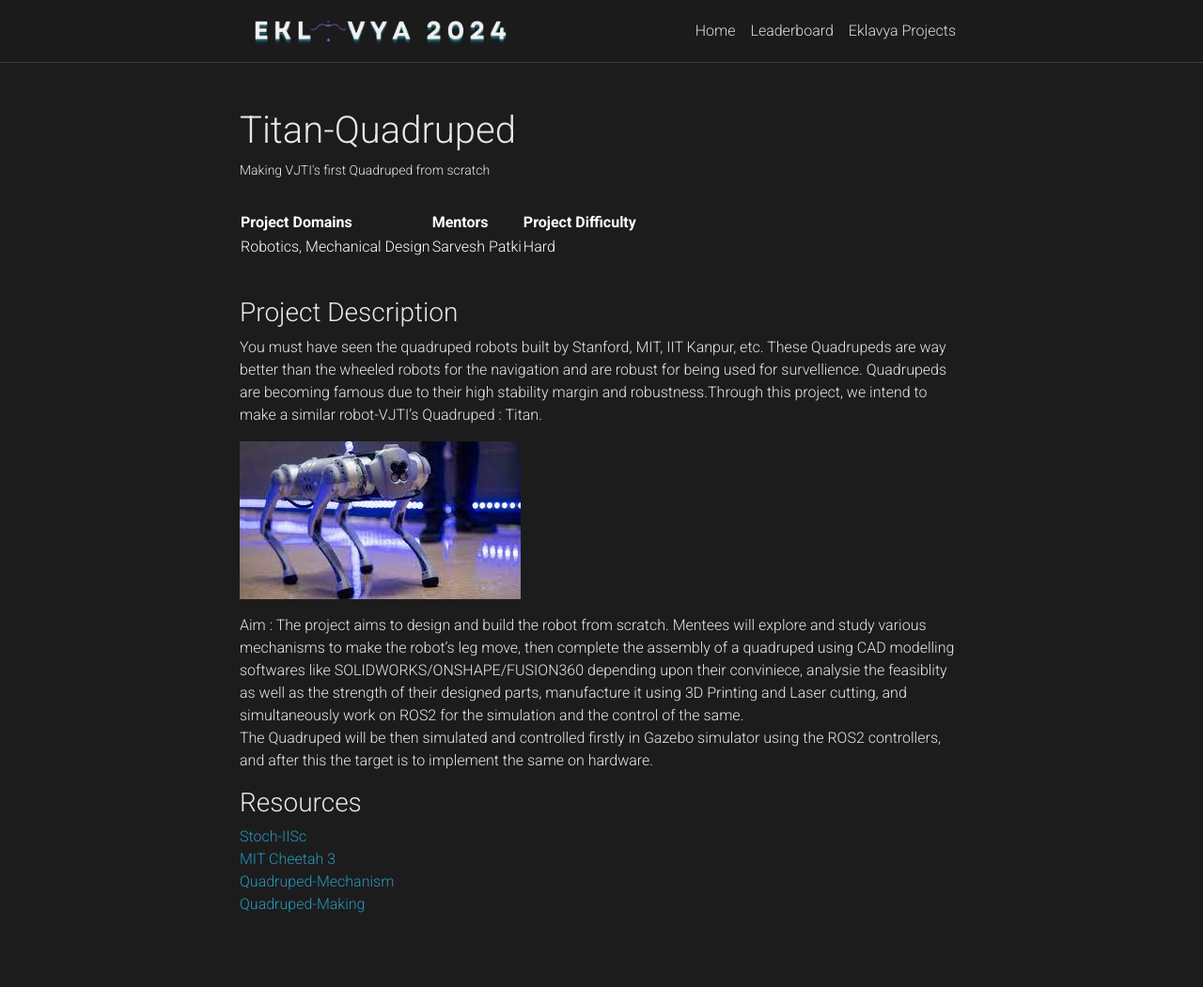
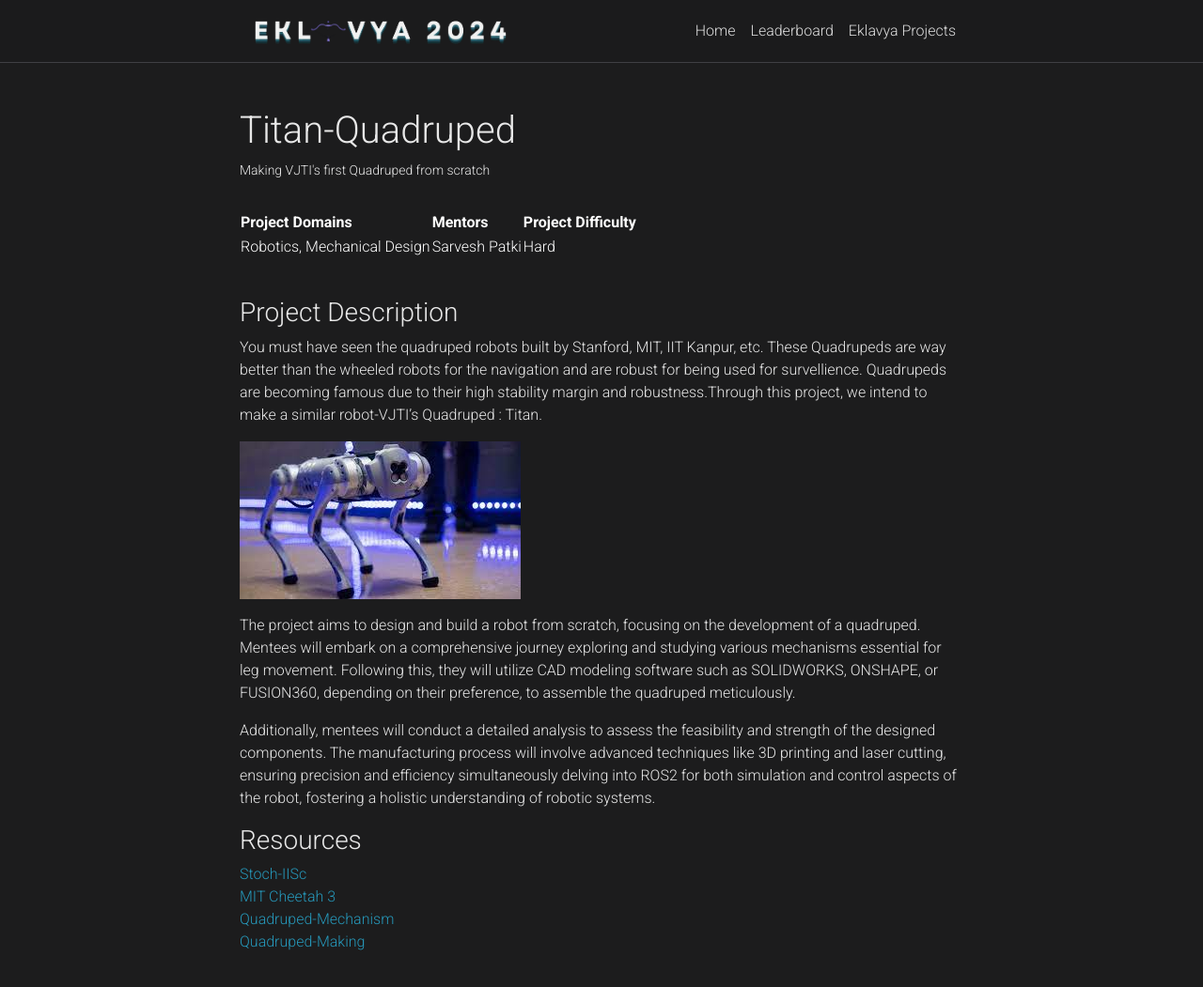
Before and after one commit to SRA-VJTI/eklavya.github.io, a Jekyll site: the page built from _projects/Titan-Quadruped.md, in a window 1280 px wide and 1101 px high. Shown: the top 1051 px of the window at 94% size. Built offline with Jekyll 4.4.1, drawn with Linux system fonts in a browser that asks for light colours; comment, search, counter and statistics services are not loaded; a style sheet for code colours, icons or effects is not loaded.

Commit message:
[UPDATE]: Adds the Titan-Quadruped files

```diff
--- a/_projects/Titan-Quadruped.md
+++ b/_projects/Titan-Quadruped.md
@@ -16,8 +16,9 @@ You must have seen the quadruped robots built by Stanford, MIT, IIT Kanpur, etc.
 
 ![Quadruped.jpeg](/assets/img/Titan.jpeg)
 
-Aim : The project aims to design and build the robot from scratch. Mentees will explore and study various mechanisms to make the robot's leg move, then complete the assembly of a quadruped using CAD modelling softwares like SOLIDWORKS/ONSHAPE/FUSION360 depending upon their conviniece, analysie the feasiblity as well as the strength of their designed parts, manufacture it using 3D Printing and Laser cutting, and simultaneously work on ROS2 for the simulation and the control of the same. <br>
-The Quadruped will be then simulated and controlled firstly in Gazebo simulator using the ROS2 controllers, and after this the target is to implement the same on hardware.
+The project aims to design and build a robot from scratch, focusing on the development of a quadruped. Mentees will embark on a comprehensive journey exploring and studying various mechanisms essential for leg movement. Following this, they will utilize CAD modeling software such as SOLIDWORKS, ONSHAPE, or FUSION360, depending on their preference, to assemble the quadruped meticulously.<br>
+
+Additionally, mentees will conduct a detailed analysis to assess the feasibility and strength of the designed components. The manufacturing process will involve advanced techniques like 3D printing and laser cutting, ensuring precision and efficiency simultaneously delving into ROS2 for both simulation and control aspects of the robot, fostering a holistic understanding of robotic systems. <br>
 
 
 ### Resources
```
Also changed, not shown: 5 other files.
